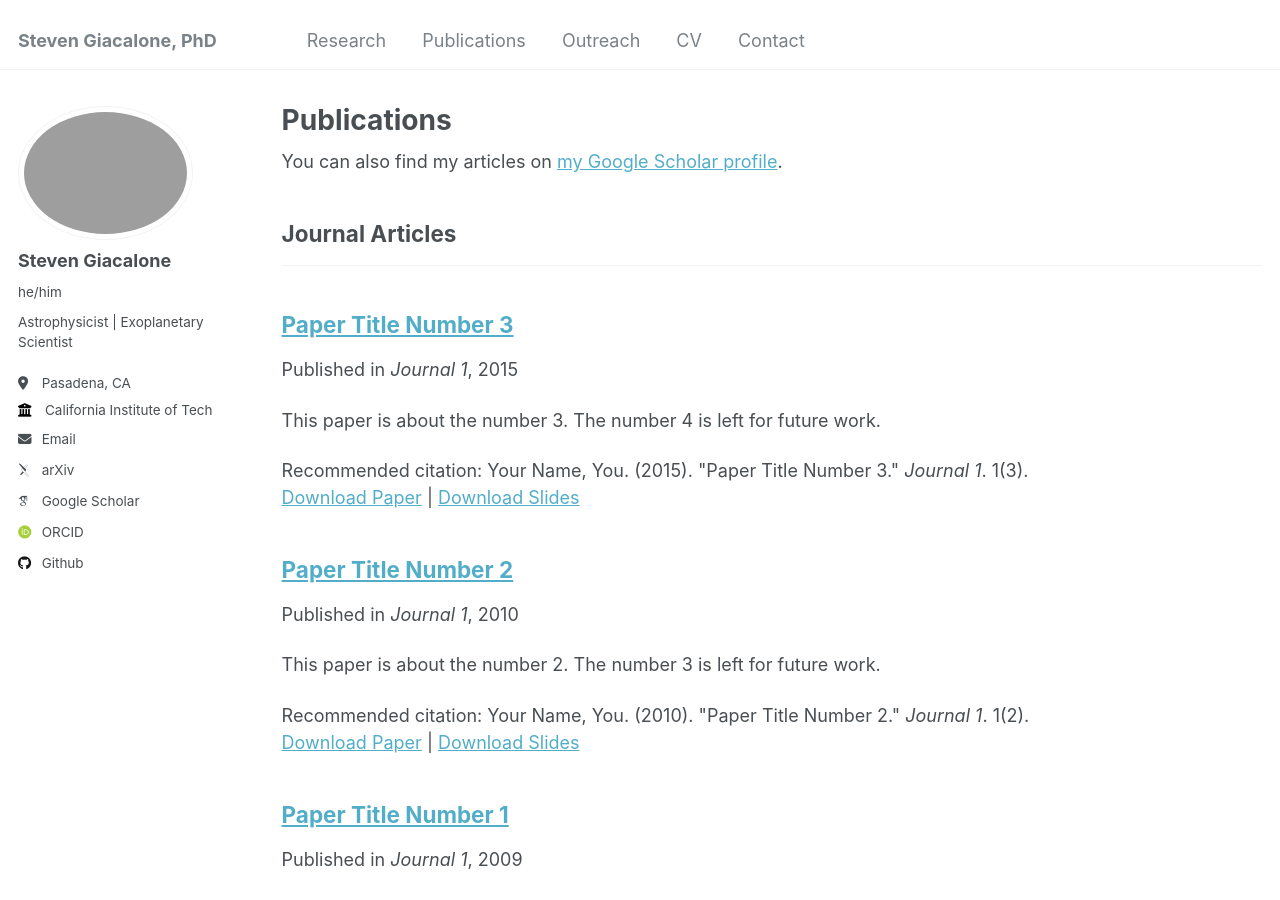
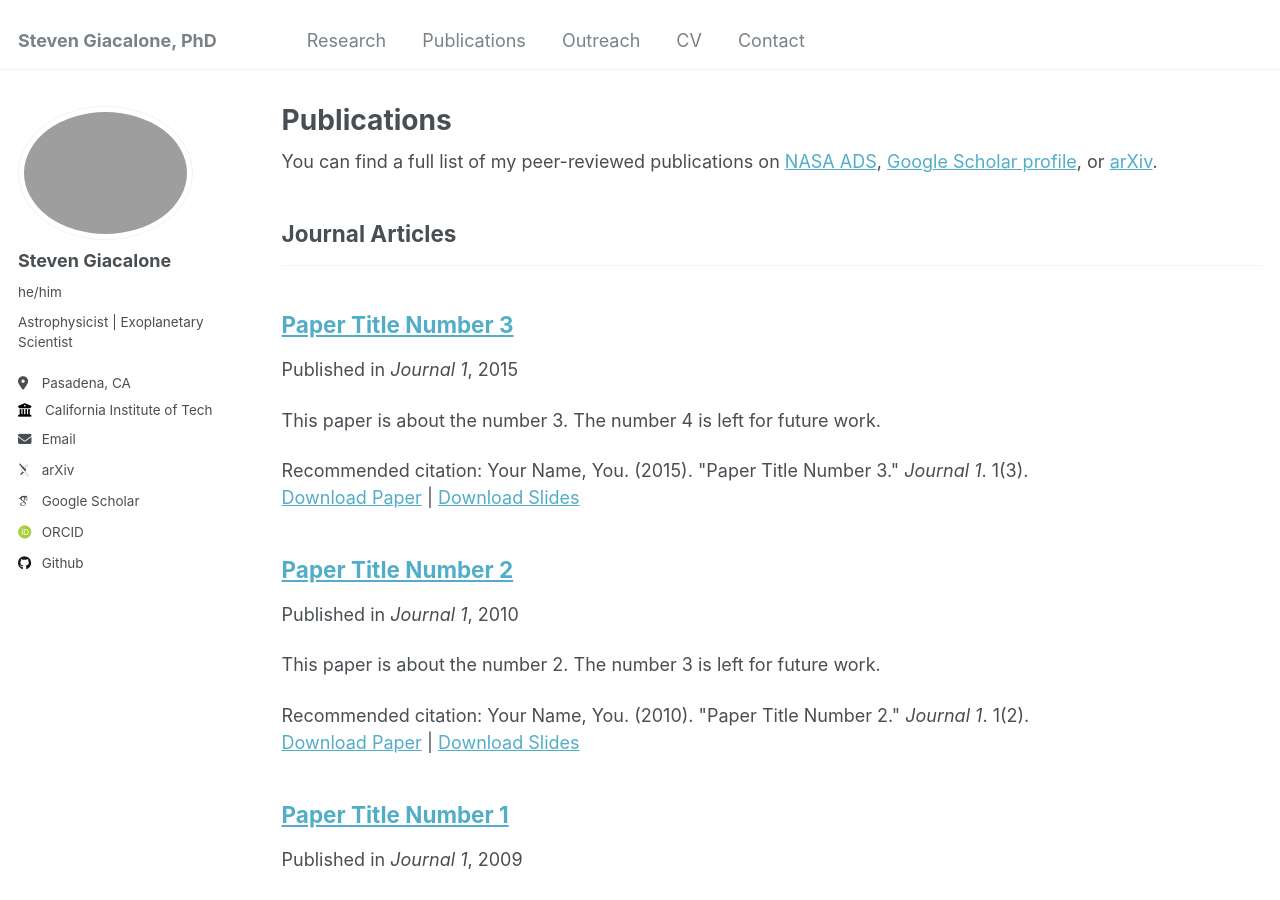
Before and after one commit to stevengiacalone/stevengiacalone.github.io, a Jekyll site: the page built from _pages/publications.html, in a window 1280 px wide and 900 px high. Built offline with Jekyll 4.4.1, drawn with Linux system fonts in a browser that asks for light colours; some web fonts are replaced.

Commit message:
Update publications.html

```diff
--- a/_pages/publications.html
+++ b/_pages/publications.html
@@ -6,7 +6,7 @@ author_profile: true
 ---
 
 {% if site.author.googlescholar %}
-  <div class="wordwrap">You can also find my articles on <a href="{{site.author.googlescholar}}">my Google Scholar profile</a>.</div>
+  <div class="wordwrap">You can find a full list of my peer-reviewed publications on <a href="{{site.author.nasaads}}">NASA ADS</a>, <a href="{{site.author.googlescholar}}">Google Scholar profile</a>, or <a href="{{site.author.arxiv}}">arXiv</a>.</div>
 {% endif %}
 
 {% include base_path %}
```
